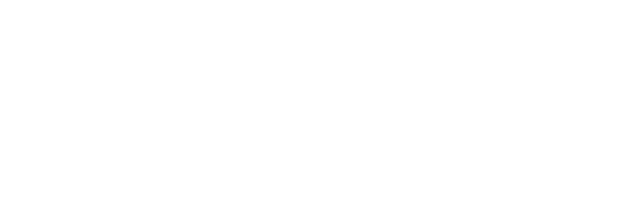
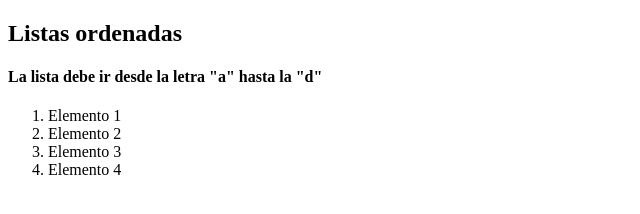
Before and after one commit to cullman83/Listas, a plain HTML site: page index.html in a window 1280 px wide. Shown: the whole page, without its empty margins (0-640 px from the left). Drawn offline with Linux system fonts and the light colour scheme.

Commit message:
tipos de listas , práctica para Argentina Programa 09/22

```diff
--- a/index.html
+++ b/index.html
@@ -1,4 +1,23 @@
 <!DOCTYPE html>
 
+<head>
+    <meta charset="utf-8">
+    <title>Resolución ejercicio etiquetas de encabezados html
+    </title>
+    <meta content="author" content="frances ricart">
+</head>
 
+<body>
+    <h2>Listas ordenadas</h2>
+
+    <h4><b>La lista debe ir desde la letra "a" hasta la "d"</b></h4>
+
+    <ol>
+        <li>Elemento 1</li>
+        <li>Elemento 2</li>
+        <li>Elemento 3</li>
+        <li>Elemento 4</li>
+    </ol>
+
+</body>
 <html>
```
